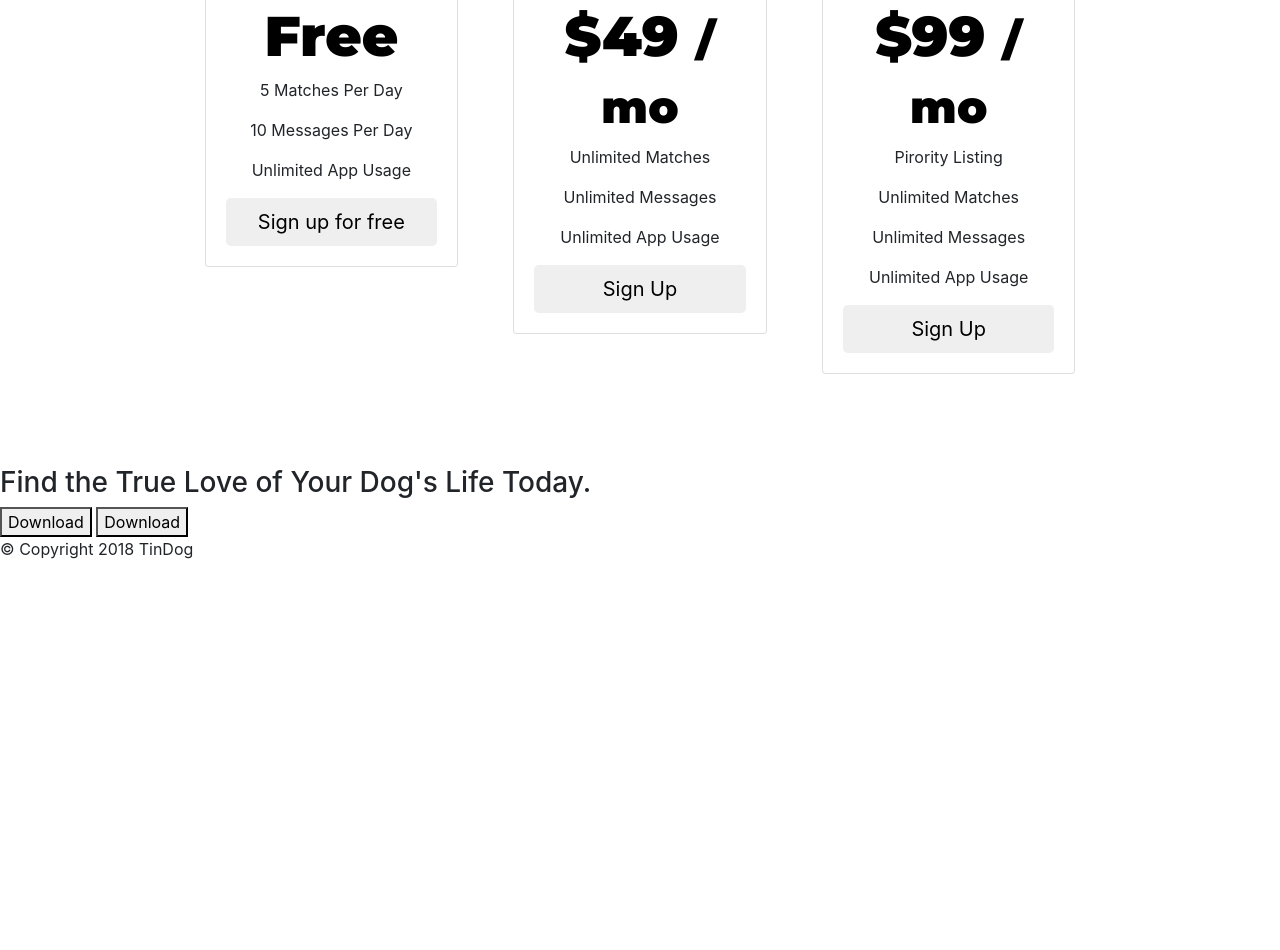
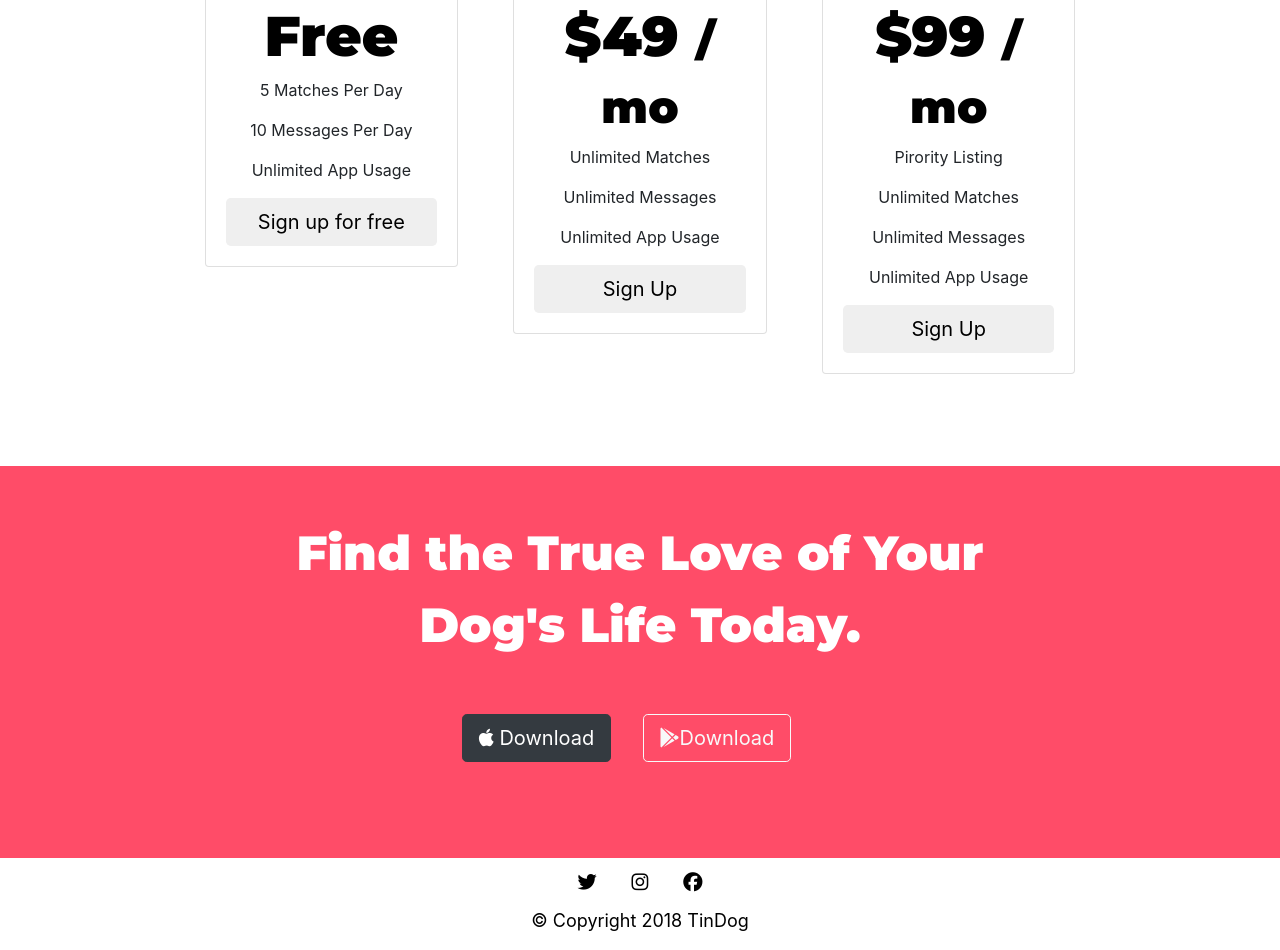
Before and after one commit to tsahil01/tindog, a plain HTML site: page index.html in a window 1280 px wide. Shown: the part 1969-2919 px from the top of the page. Before the commit the page ends 2546 px from the top, so only its background shows below. Drawn offline with nearby package versions, Linux system fonts and the light colour scheme.

Commit message:
made responsible website and added footer

```diff
--- a/css/styles.css
+++ b/css/styles.css
@@ -108,3 +108,42 @@
 .pricing-column{
     padding: 3%;
 }
+#cta{
+    text-align: center;
+    background-color: #FF4C68;
+    color: #fff;
+    padding: 4% 15%;
+
+}
+#cta h3{
+    padding: 0 10%;
+    font-family: 'Montserrat', sans-serif;
+    font-size: 3rem;
+    line-height: 1.5;
+}
+#footer{
+    text-align: center;
+    color: black;
+    background-color: #fff;
+    padding: 0% 15%;
+}
+#footer p{
+    font-size: large;
+}
+.footerlogo i{
+    padding: 1.7%;
+    font-size: larger;
+}
+
+
+@media (max-width:995px){
+    #title{
+        text-align: center;
+    }
+    .title-img{
+        width: 40%;
+        transform: rotate(0deg);
+        position: static;
+        /* right: 30%; */
+    }
+}
--- a/index.html
+++ b/index.html
@@ -198,8 +198,8 @@
     <section id="cta">
 
       <h3>Find the True Love of Your Dog's Life Today.</h3>
-      <button type="button">Download</button>
-      <button type="button">Download</button>
+      <button type="button" class="donwload-button btn btn-dark btn-lg"><i class="fa-brands fa-apple"></i> Download</button>
+      <button type="button" class="donwload-button btn btn-outline-light btn-lg"><i class="fa-brands fa-google-play"></i>Download</button>
 
     </section>
 
@@ -207,7 +207,12 @@
     <!-- Footer -->
 
     <footer id="footer">
+      <div class="footerlogo">
+        <i class="fa-brands fa-twitter"></i>
+        <i class="fa-brands fa-instagram"></i>
+        <i class="fa-brands fa-facebook"></i>
 
+      </div>
       <p>© Copyright 2018 TinDog</p>
 
     </footer>
```
